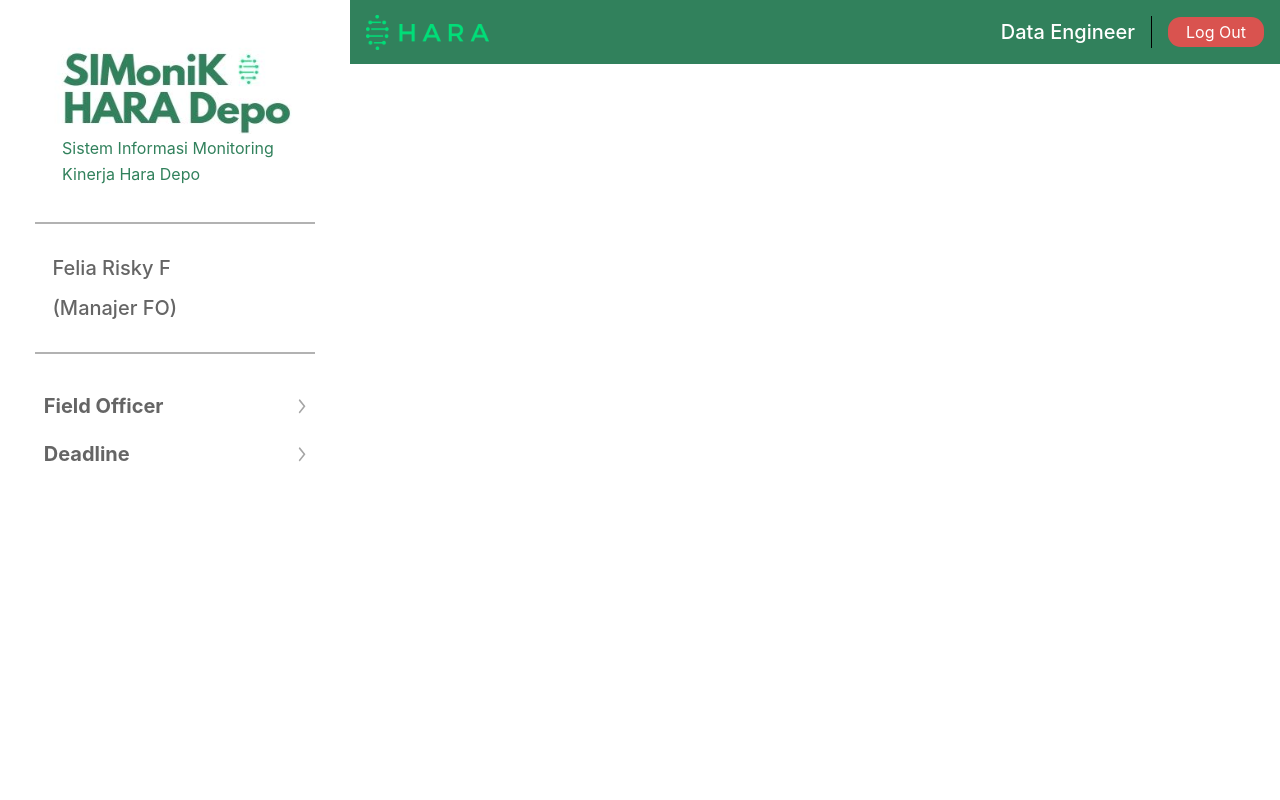
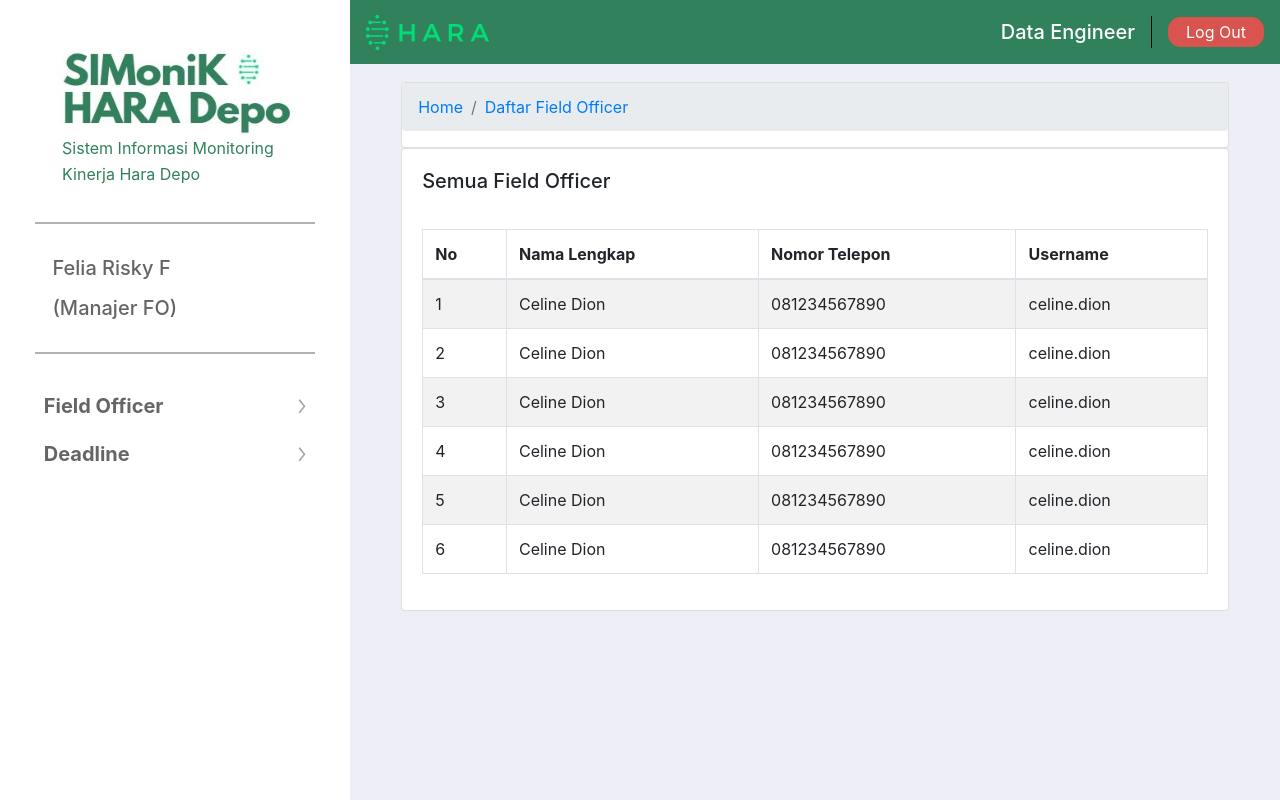
Before and after one commit to farril-zavier/SIMoniK_FRONTEND, a React (Create React App) app: page /daftarFieldOfficer in a window 1280 px wide. Built offline with nearby package versions, Linux system fonts and the light colour scheme.

Commit message:
feat: add DaftaFieldOfficer

```diff
--- /dev/null
+++ b/src/containers/ManagerFO/FieldOfficer/DaftarFieldOfficer.js
@@ -0,0 +1,110 @@
+import React, { Component } from "react";
+import Content from "../../../components/Content/Content";
+import Card from "react-bootstrap/Card";
+import Table from "react-bootstrap/Table";
+import Button from "react-bootstrap/Button";
+import DropdownButton from "react-bootstrap/DropdownButton";
+import Dropdown from "react-bootstrap/Dropdown";
+import Form from "react-bootstrap/Form";
+import Col from "react-bootstrap/Col";
+import Breadcrumb from "react-bootstrap/Breadcrumb";
+
+import classes from "./DaftarFieldOfficer.module.css";
+
+class DaftarFieldOfficer extends Component {
+    constructor(props) {
+        super(props);
+
+        this.state = {};
+    }
+
+    render() {
+        const data = [
+            {
+                Id: 1,
+                No: 1,
+                NamaLengkap: "Celine Dion",
+                NomorTelepon: "081234567890",
+                Username: "celine.dion"
+            },
+            {
+                Id: 1,
+                No: 2,
+                NamaLengkap: "Celine Dion",
+                NomorTelepon: "081234567890",
+                Username: "celine.dion"
+            },
+            {
+                Id: 1,
+                No: 3,
+                NamaLengkap: "Celine Dion",
+                NomorTelepon: "081234567890",
+                Username: "celine.dion"
+            },
+            {
+                Id: 1,
+                No: 4,
+                NamaLengkap: "Celine Dion",
+                NomorTelepon: "081234567890",
+                Username: "celine.dion"
+            },
+            {
+                Id: 1,
+                No: 5,
+                NamaLengkap: "Celine Dion",
+                NomorTelepon: "081234567890",
+                Username: "celine.dion"
+            },
+            {
+                Id: 1,
+                No: 6,
+                NamaLengkap: "Celine Dion",
+                NomorTelepon: "081234567890",
+                Username: "celine.dion"
+            }
+        ];
+        const rows = data.map(row => (
+            <tr>
+                <td>{row.No + ""}</td>
+                <td>{row.NamaLengkap}</td>
+                <td>{row.NomorTelepon}</td>
+                <td>{row.Username}</td>
+            </tr>
+        ));
+        return (
+            <React.Fragment>
+                <Content>
+                    <Card>
+                        <Breadcrumb>
+                            <Breadcrumb.Item href="/">Home</Breadcrumb.Item>
+                            <Breadcrumb.Item href="/daftarFieldOfficer">
+                                Daftar Field Officer
+                            </Breadcrumb.Item>
+                        </Breadcrumb>
+                    </Card>
+                    <Card>
+                        <Card.Body>
+                            <Card.Title>Semua Field Officer</Card.Title>
+                            <br></br>
+                            <Card.Text>
+                                <Table striped bordered hover>
+                                    <thead>
+                                        <tr>
+                                            <th>No</th>
+                                            <th>Nama Lengkap</th>
+                                            <th>Nomor Telepon</th>
+                                            <th>Username</th>
+                                        </tr>
+                                    </thead>
+                                    <tbody>{rows}</tbody>
+                                </Table>
+                            </Card.Text>
+                        </Card.Body>
+                    </Card>
+                </Content>
+            </React.Fragment>
+        );
+    }
+}
+
+export default DaftarFieldOfficer;
--- a/src/routes.js
+++ b/src/routes.js
@@ -6,6 +6,7 @@ import DaftarAkun from "./containers/Admin/DaftarAkun/DaftarAkun";
 import Produk from "./containers/DataEngineer/Produk/Produk";
 import TambahProduk from "./containers/DataEngineer/Produk/TambahProduk";
 import DetailProduk from "./containers/DataEngineer/Produk/DetailProduk";
+import DaftarFieldOfficer from "./containers/ManagerFO/FieldOfficer/DaftarFieldOfficer";
 
 const Routes = () => (
     <Switch>
@@ -16,8 +17,14 @@ const Routes = () => (
         <Route exact path="/produk" component={Produk} />
         <Route exact path="/produk/tambah" component={TambahProduk} />
         <Route exact path="/produk/detail" component={DetailProduk} />
+        <Route exact path="/daftarAkun" component={DaftarAkun} />
 
-        <Route exact path="/daftarAkun" component={DaftarAkun} />
+        {/* Manager FO */}
+        <Route
+            exact
+            path="/daftarFieldOfficer"
+            component={DaftarFieldOfficer}
+        />
     </Switch>
 );
 
```
Also changed, not shown: src/containers/ManagerFO/FieldOfficer/DaftarFieldOfficer.module.css (added), src/containers/ManagerFO/FieldOfficer/FieldOfficer.js (deleted), src/containers/ManagerFO/FieldOfficer/FieldOfficer.module.css (deleted), 1 other file (tests, documents, lock files or other folders).
